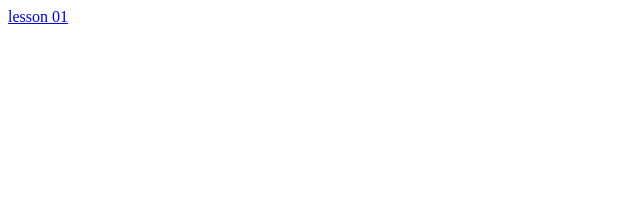
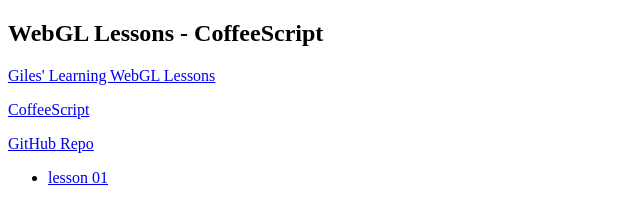
Before and after one commit to ChrisAnn/webgl-lessons-coffeescript, a plain HTML site: page index.html in a window 1280 px wide. Shown: the whole page, without its empty margins (0-640 px from the left). Drawn offline with Linux system fonts and the light colour scheme.

Commit message:
Added a basic landing page pointing to Lesson 01

```diff
--- a/index.html
+++ b/index.html
@@ -6,7 +6,14 @@
 </head>
 <body>
 
-<a href="lesson01/">lesson 01</a>
+<h2>WebGL Lessons - CoffeeScript</h2>
+<p><a href="http://learningwebgl.com/blog/?page_id=1217">Giles' Learning WebGL Lessons</a></p>
+<p><a href="http://jashkenas.github.com/coffee-script/">CoffeeScript</a></p>
+<p><a href="https://github.com/ChrisAnn/webgl-lessons-coffeescript">GitHub Repo</a></p>
+
+<ul>
+    <li><a href="lesson01/">lesson 01</a></li>
+</ul>
 
 </body>
 </html>
```
